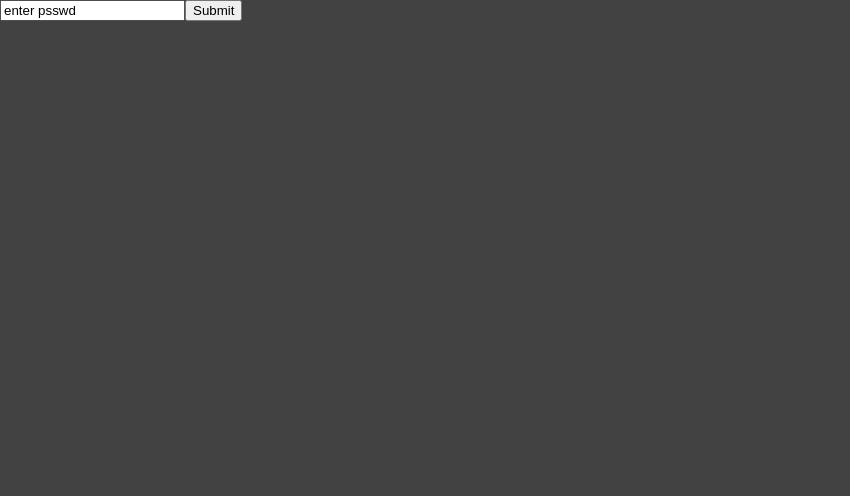
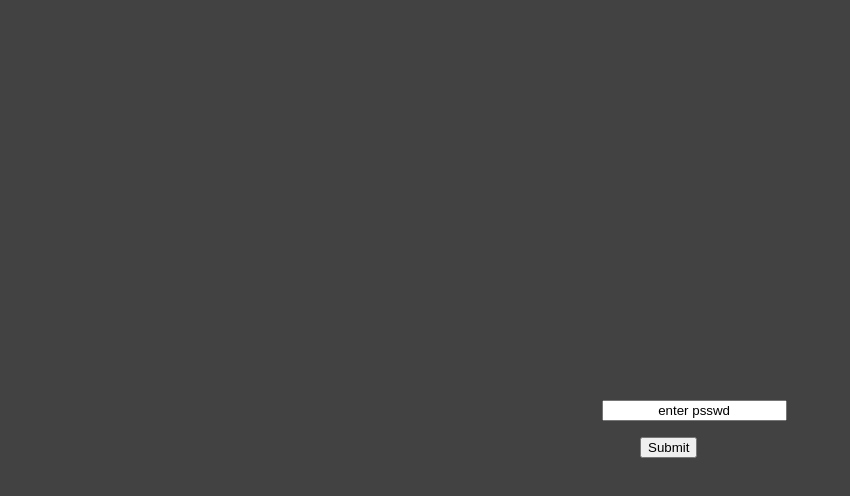
Before and after one commit to SivaK18/HBDDS, an Angular app in the folder hbdds/: page / in a window 1280 px wide. Shown: the top 496 px of the page, without its empty margins (0-850 px from the left). Built offline with nearby package versions, Linux system fonts and the light colour scheme.

Commit message:
ui fixes

```diff
--- a/hbdds/src/app/password123/password123.component.html
+++ b/hbdds/src/app/password123/password123.component.html
@@ -2,7 +2,7 @@
 
 
 
-        <input #box type="text" id="alterEgo" value = "enter psswd" name="alterEgo"  >
+        <input #box type="text" id="alterEgo" value = "enter psswd" >
 
 
 
--- a/hbdds/src/app/password123/password123.component.scss
+++ b/hbdds/src/app/password123/password123.component.scss
@@ -0,0 +1,17 @@
+.container{
+    min-height: 100vh;
+    min-width: 100vw;
+
+}
+.container input{
+    margin-top: 50vh;
+    margin-left:47%;
+    text-align: center;
+    margin-right: auto;
+
+}
+.container button{
+    margin-top: 2vh;
+    margin-left:50%;
+    margin-right: auto;
+}
--- a/hbdds/src/app/password123/password123.component.ts
+++ b/hbdds/src/app/password123/password123.component.ts
@@ -23,7 +23,7 @@ onSubmit(value:string) {
 
 
   console.log(value);
-  if(value ==="SweDhar"){
+  if(value ==="SwethaDharni2024"){
     x.change_val()
   }
 
```
